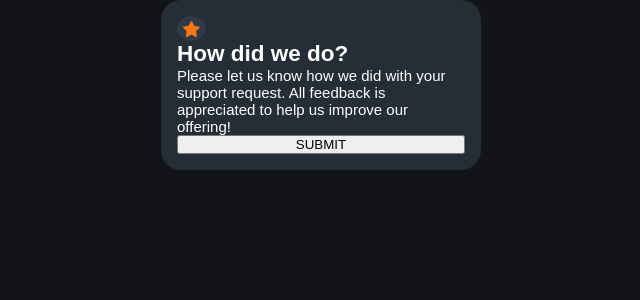
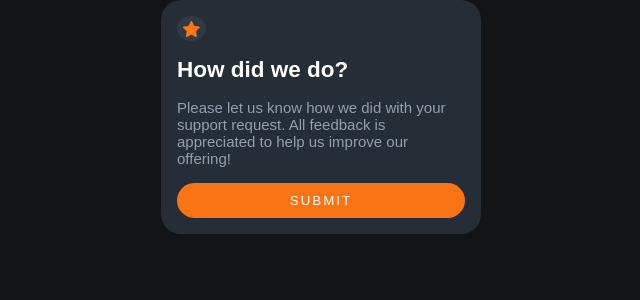
Before and after one commit to Danielhu3/Rating-Components, a React (Create React App) app: page / in a window 1280 px wide. Shown: the top 300 px of the page, without its empty margins (319-959 px from the left). Built offline with nearby package versions, Linux system fonts and the light colour scheme.

Commit message:
All other components styles

```diff
--- a/src/components/button/style.ts
+++ b/src/components/button/style.ts
@@ -1,3 +1,12 @@
 import styled from "styled-components";
 
-export const Button = styled.button``
+export const Button = styled.button`
+    background:hsl(25, 97%, 53%);
+    border: none;
+    border-radius: 2rem;
+    color: hsl(0, 0%, 100%);
+
+    padding: 1rem;
+    letter-spacing:0.2rem;
+    cursor: pointer;
+`
--- a/src/components/card/styles.ts
+++ b/src/components/card/styles.ts
@@ -5,6 +5,7 @@ export const Card = styled.div`
     background: hsl(213, 19%, 18%);
     display: flex;
     flex-direction: column;
+    gap: 1.6rem;
 
     padding: 1.6rem;
     border-radius: 2rem;
--- a/src/components/text/style.ts
+++ b/src/components/text/style.ts
@@ -1,3 +1,5 @@
 import styled from "styled-components";
 
-export const Text = styled.p``
+export const Text = styled.p`
+    color: hsl(217, 12%, 63%);
+`
--- a/src/components/title/style.ts
+++ b/src/components/title/style.ts
@@ -1,5 +1,7 @@
 import styled from "styled-components";
 
 export const Title = styled.h2`
+    color: hsl(0, 0%, 100%);
+    font-weight: 700;
 
 `
```
